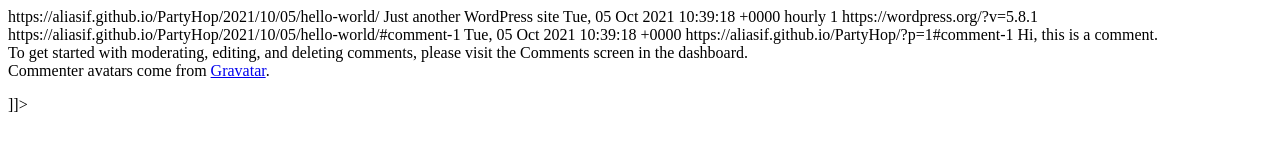
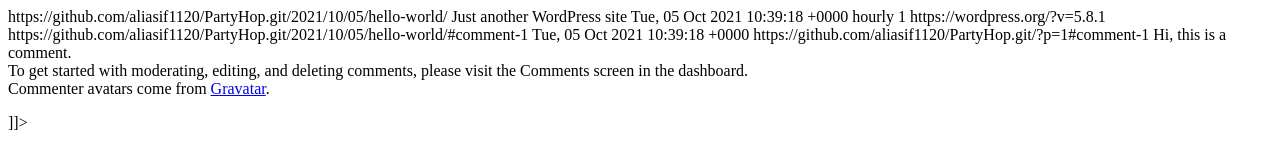
Before and after one commit to aliasif1120/PartyHop, a plain HTML site: page 2021/10/05/hello-world/feed/index.html in a window 1280 px wide. Drawn offline with Linux system fonts and the light colour scheme.

Commit message:
WP2Static UPDATE 2021/10/05/hello-world/feed/index.html

```diff
--- a/2021/10/05/hello-world/feed/index.html
+++ b/2021/10/05/hello-world/feed/index.html
@@ -8,8 +8,8 @@
 <channel>
 	<title>
 	Comments on: Hello world!	</title>
-	<atom:link href="https://aliasif.github.io/PartyHop/2021/10/05/hello-world/feed/" rel="self" type="application/rss+xml" />
-	<link>https://aliasif.github.io/PartyHop/2021/10/05/hello-world/</link>
+	<atom:link href="https://github.com/aliasif1120/PartyHop.git/2021/10/05/hello-world/feed/" rel="self" type="application/rss+xml" />
+	<link>https://github.com/aliasif1120/PartyHop.git/2021/10/05/hello-world/</link>
 	<description>Just another WordPress site</description>
 	<lastBuildDate>Tue, 05 Oct 2021 10:39:18 +0000</lastBuildDate>
 	<sy:updatePeriod>
@@ -20,11 +20,11 @@
 	<item>
 		<title>
 		By: A WordPress Commenter		</title>
-		<link>https://aliasif.github.io/PartyHop/2021/10/05/hello-world/#comment-1</link>
+		<link>https://github.com/aliasif1120/PartyHop.git/2021/10/05/hello-world/#comment-1</link>
 
 		<dc:creator><![CDATA[A WordPress Commenter]]></dc:creator>
 		<pubDate>Tue, 05 Oct 2021 10:39:18 +0000</pubDate>
-		<guid isPermaLink="false">https://aliasif.github.io/PartyHop/?p=1#comment-1</guid>
+		<guid isPermaLink="false">https://github.com/aliasif1120/PartyHop.git/?p=1#comment-1</guid>
 
 					<description><![CDATA[Hi, this is a comment.
 To get started with moderating, editing, and deleting comments, please visit the Comments screen in the dashboard.
```
